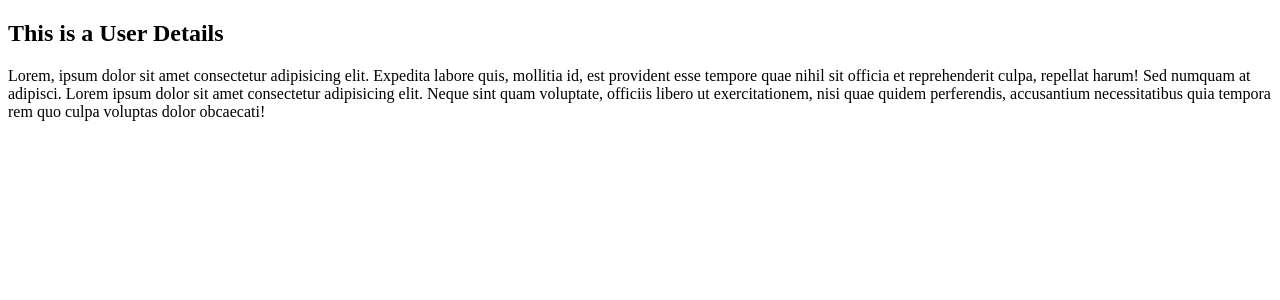
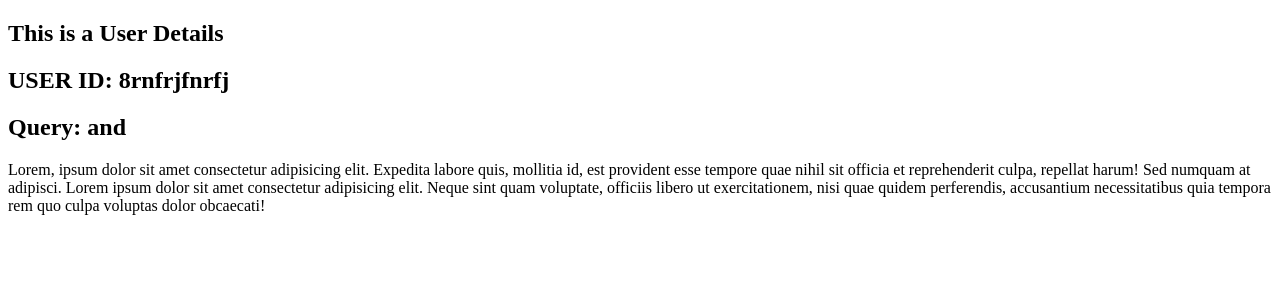
Before and after one commit to tuhamworld/react-fam, a React (Create React App) app: page /users/8rnfrjfnrfj/details in a window 1280 px wide. Shown: the top 300 px of the page. Built offline with nearby package versions, Linux system fonts and the light colour scheme.

Commit message:
chore: Redirect users w/ Authentication

```diff
--- a/src/App.js
+++ b/src/App.js
@@ -21,11 +21,14 @@ function App() {
         <Route path="/about" element={<AboutUs />} />
         <Route path="/contact" element={<ContactUs />} />
         <Route path="/registration" element={<Registration />} />
+        <Route path="*" element={<h1>404 Error</h1>} />
         <Route path="/router-hooks" element={<RouterHooks />} />
         <Route path="/dashboard" element={ <Dashboard /> } />
         <Route path="/users" element={ <Users /> } />
-        <Route path="/users/:userId/details" element={ <UserDetails /> } />
-        <Route path="*" element={<h1>404 Error</h1>} />
+        <Route path="/users/:userId/details" element={<UserDetails />} />
+
+        {/* <Route path="/:userName/status/:tweetId" element={<Twitter Sample />} /> */}
+
       </Routes>
     </div>
   );
--- a/src/components/pages/Dashboard/index.js
+++ b/src/components/pages/Dashboard/index.js
@@ -1,9 +1,18 @@
+import { useState } from "react";
+import { Navigate } from "react-router-dom";
+
 export const Dashboard = () => {
+  const [isAuthenticated, setIsAuthenticated] = useState(false);
   return (
     <section>
-          <h1>This is a Dashboard</h1>
+      {isAuthenticated ? (
+        <>
+        <h1>This is a Dashboard</h1>
           <div>Lorem ipsum dolor sit amet consectetur adipisicing elit. Voluptate cum, aliquam magni, facilis suscipit molestiae autem ipsa ipsum corporis voluptatum repellendus blanditiis sit ducimus, praesentium maxime quisquam placeat. Quibusdam, omnis. Lorem ipsum, dolor sit amet consectetur adipisicing elit. Adipisci voluptates sapiente velit laudantium itaque facilis reprehenderit voluptatem quas officia repudiandae, ipsa illo amet libero aut pariatur natus est minima error.</div>
-
+        </>
+      ) : (
+          <Navigate to="/registration" replace={true} />
+      )}
     </section>
   );
 };
--- a/src/components/pages/LandingPage/index.js
+++ b/src/components/pages/LandingPage/index.js
@@ -24,7 +24,7 @@ export const LandingPage = () => {
             <Link to="/users">Users</Link>
           </li>
           <li>
-            <Link to="/users/8rnfrjfnrfj/details">User Details</Link>
+            <Link to="/users/8rnfrjfnrfj/details?name=tuham&email=example@gmail.com">User Details</Link>
           </li>
           <li>
             <Link to="/custom-hooks">Custom Hooks</Link>
--- a/src/components/pages/Users/userDetails.js
+++ b/src/components/pages/Users/userDetails.js
@@ -1,7 +1,13 @@
+import { useParams, useSearchParams } from "react-router-dom"
+
 export const UserDetails = () => {
+    const { userId } = useParams();
+    const  [searchParams] = useSearchParams();
     return (
         <section>
             <h1>This is a User Details</h1>
+            <h2>USER ID: { userId }</h2>
+            <h2>Query: { searchParams.get("name")} and { searchParams.get("email")} </h2>
             <div>
                 Lorem, ipsum dolor sit amet consectetur adipisicing elit. Expedita labore quis, mollitia id, est provident esse tempore quae nihil sit officia et reprehenderit culpa, repellat harum! Sed numquam at adipisci. Lorem ipsum dolor sit amet consectetur adipisicing elit. Neque sint quam voluptate, officiis libero ut exercitationem, nisi quae quidem perferendis, accusantium necessitatibus quia tempora rem quo culpa voluptas dolor obcaecati!
             </div>
```
